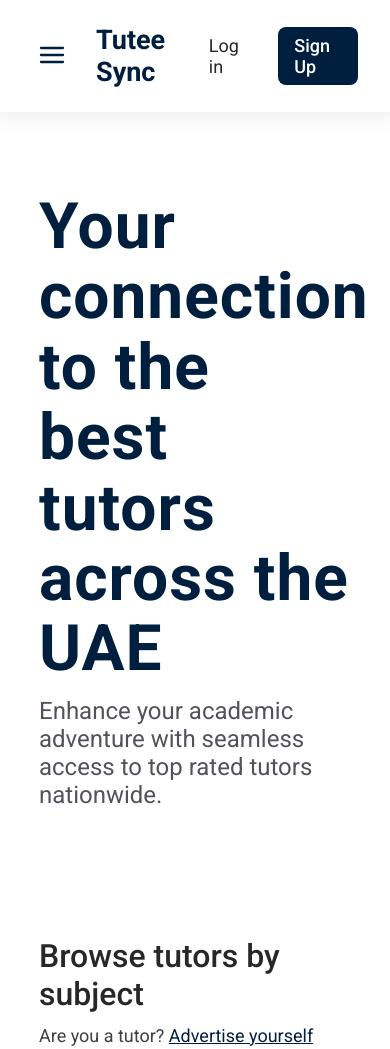
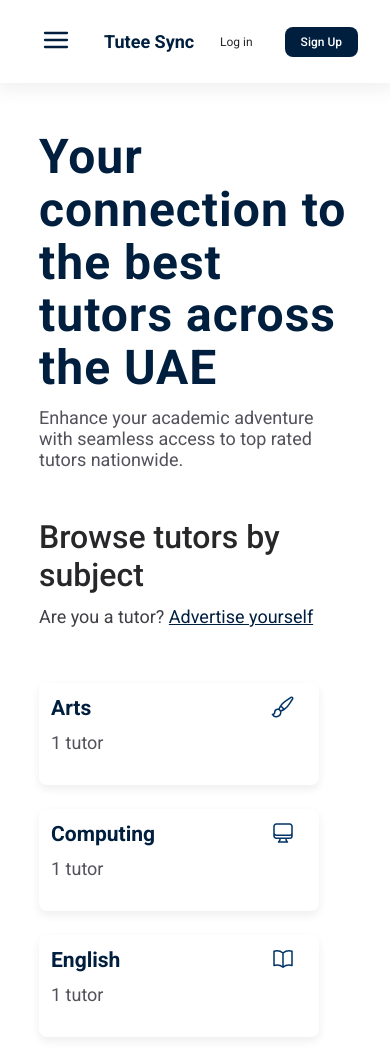
Before and after one commit to OmarOzalp/TuteeSync-Project, a Flask app: page / in a window 390 px wide; the page is wider, and only the part inside the window is pictured. Shown: the top 1049 px of that part. Run offline with Flask 3, Linux system fonts and the light colour scheme; some libraries are stand-ins or nearby versions.

Commit message:
Add files via upload

```diff
--- a/static/queries.css
+++ b/static/queries.css
@@ -139,3 +139,32 @@ FONT SIZE SYSTEM (px)
     max-width: 100%;
   }
 }
+
+@media (max-width: 400px) {
+  .nav {
+    margin-bottom: 48px;
+  }
+  .nav-header {
+    font-size: 12px;
+  }
+
+  .main-statement {
+    margin-bottom: 48px;
+  }
+
+  .statement {
+    font-size: 48px;
+    letter-spacing: 1px;
+  }
+  .side-statement {
+    font-size: 18px;
+  }
+
+  .main {
+    max-width: 350px;
+    margin: auto;
+  }
+  .grid {
+    grid-template-columns: 1fr;
+  }
+}
```
